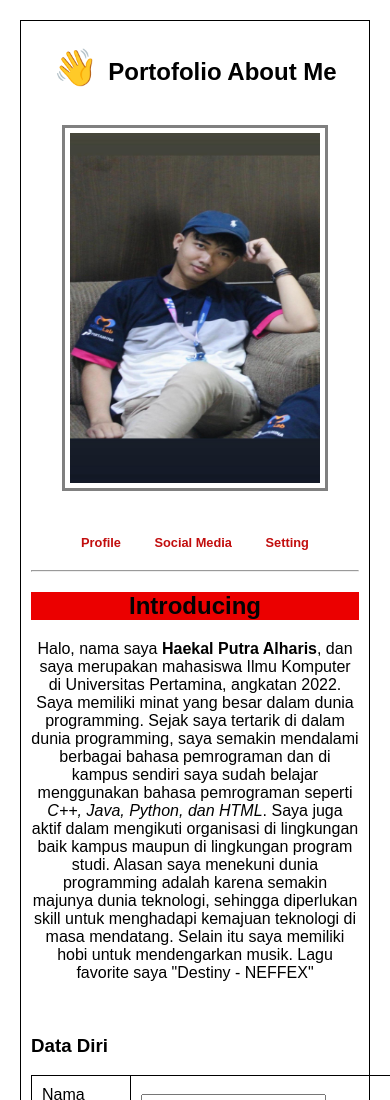
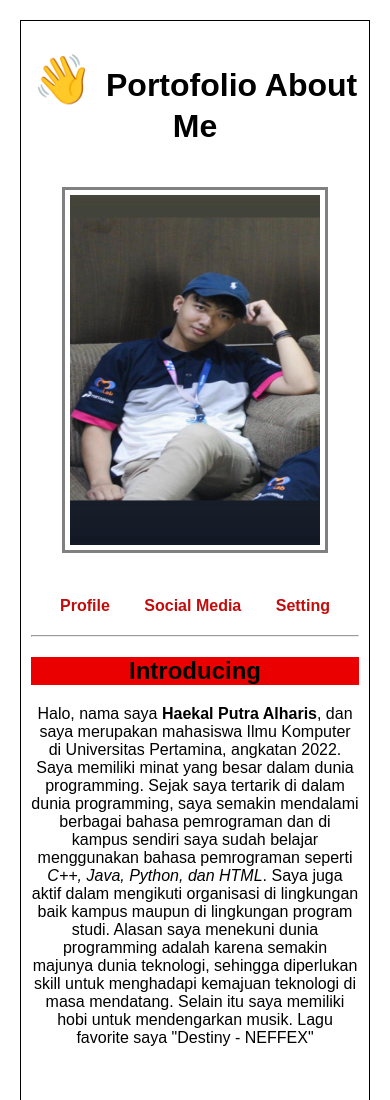
Before and after one commit to Haekal1243/web-porto, a plain HTML site: page THT W3.html in a window 390 px wide. Shown: the top 1100 px of the page. Drawn offline with Linux system fonts and the light colour scheme.

Commit message:
second coomit

```diff
--- a/THT W3.html
+++ b/THT W3.html
@@ -66,16 +66,6 @@
             background-color: rgb(230, 255, 3);
         }
 
-        /* Responsive text for media queries */
-        @media only screen and (max-width: 600px) {
-            h1 {
-                font-size: 1.5em;
-            }
-
-            nav {
-                font-size: 0.8em;
-            }
-        }
 
         .perkenalan {
 
```
